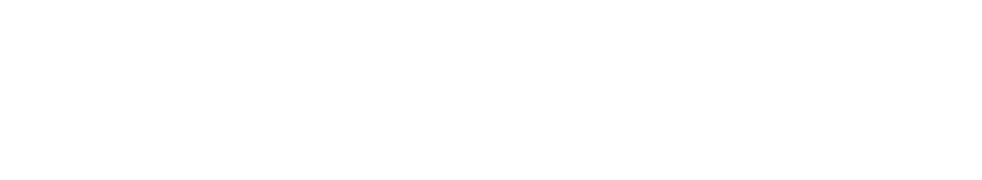
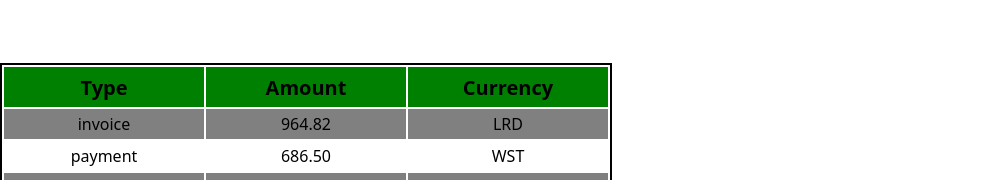
Before and after one commit to ViacheslavSosnovskiy/goit-react-hw-01-components, a React (Create React App) app: page / in a window 1280 px wide. Shown: the part 769-949 px from the top of the page, without its empty margins (0-982 px from the left). Before the commit the page ends 832 px from the top, so only its background shows below. Built offline with nearby package versions, Linux system fonts and the light colour scheme.

Commit message:
task4 done

```diff
--- a/src/components/App.js
+++ b/src/components/App.js
@@ -1,10 +1,12 @@
 import Profile from "./Profile/Profile";
 import Statistics from "./Statistics/Statistics";
 import FriendList from "./FriendList/FriendList";
-// --------------------------------------------
+import TransactionHistory from "./TransactionHistory/TransactionHistory";
+// ----------------------------------------------------------------------
 import user from "../data/user.json";
 import statisticalData from "../data/statistical-data.json";
 import friendsData from "../data/friends.json";
+import transactions from "../data/transactions.json";
 
 const App = () => {
   return (
@@ -19,6 +21,7 @@
       />
       <Statistics title="Upload stats" stats={statisticalData} />
       <FriendList friends={friendsData} />
+      <TransactionHistory items={transactions} />;
     </div>
   );
 };
--- /dev/null
+++ b/src/components/TransactionHistory/Item.js
@@ -0,0 +1,10 @@
+const Item = ({ type, amount, currency }) => {
+  return (
+    <tr>
+      <td>{type}</td>
+      <td>{amount}</td>
+      <td>{currency}</td>
+    </tr>
+  );
+};
+export default Item;
--- /dev/null
+++ b/src/components/TransactionHistory/TransactionHistory.js
@@ -0,0 +1,24 @@
+import Item from "./Item";
+import s from "./transaction.module.css";
+
+const TransactionHistory = ({ items }) => {
+  return (
+    <table className={s.transactionHistory}>
+      <thead>
+        <tr>
+          <th>Type</th>
+          <th>Amount</th>
+          <th>Currency</th>
+        </tr>
+      </thead>
+
+      <tbody>
+        {items.map((item) => (
+          <Item key={item.id} {...item} />
+        ))}
+      </tbody>
+    </table>
+  );
+};
+
+export default TransactionHistory;
--- /dev/null
+++ b/src/components/TransactionHistory/transaction.module.css
@@ -0,0 +1,19 @@
+.transactionHistory {
+  border: 2px solid black;
+  text-align: center;
+}
+
+th {
+  width: 200px;
+  height: 40px;
+  font-size: 20px;
+  background-color: green;
+}
+
+td {
+  height: 30px;
+}
+
+tr:nth-child(odd) {
+  background-color: grey;
+}
--- /dev/null
+++ b/src/data/transactions.json
@@ -0,0 +1,122 @@
+[
+    {
+      "id": "1e0700a2-5183-4291-85cc-2065a036a683",
+      "type": "invoice",
+      "amount": "964.82",
+      "currency": "LRD"
+    },
+    {
+      "id": "a30f821b-4d25-4ff0-abdd-e340b3f0dd2b",
+      "type": "payment",
+      "amount": "686.50",
+      "currency": "WST"
+    },
+    {
+      "id": "44dca67a-8e5a-4798-bf8e-b15efd4e1abd",
+      "type": "invoice",
+      "amount": "828.62",
+      "currency": "UGX"
+    },
+    {
+      "id": "ea8ed3dc-2b68-4a53-905a-53ecb0adef33",
+      "type": "withdrawal",
+      "amount": "527.80",
+      "currency": "ALL"
+    },
+    {
+      "id": "ea76146a-0b00-4b80-bc02-a8c822176712",
+      "type": "withdrawal",
+      "amount": "371.43",
+      "currency": "MUR"
+    },
+    {
+      "id": "63ca02f9-d637-46b5-9237-f3b24425e029",
+      "type": "payment",
+      "amount": "862.44",
+      "currency": "AUD"
+    },
+    {
+      "id": "ed0263e8-59a5-4bf1-87e0-2bb88e53dc34",
+      "type": "withdrawal",
+      "amount": "907.00",
+      "currency": "GEL"
+    },
+    {
+      "id": "6013bad0-750c-4691-8bc2-d8f2b43969c4",
+      "type": "withdrawal",
+      "amount": "352.52",
+      "currency": "UGX"
+    },
+    {
+      "id": "252c7be4-8b06-4fa7-8d42-61fb835b70d5",
+      "type": "payment",
+      "amount": "388.98",
+      "currency": "TOP"
+    },
+    {
+      "id": "4eaab41b-b967-40ac-82ed-85fc66f646f1",
+      "type": "deposit",
+      "amount": "103.10",
+      "currency": "BWP"
+    },
+    {
+      "id": "9648a350-8469-42d5-8bf3-18090de5fe67",
+      "type": "withdrawal",
+      "amount": "322.32",
+      "currency": "MRO"
+    },
+    {
+      "id": "9c5c25fb-1a95-4b2f-8d1f-4c4426d677cc",
+      "type": "invoice",
+      "amount": "14.79",
+      "currency": "PYG"
+    },
+    {
+      "id": "43ef232c-80e9-4d6f-b48a-b22405620de3",
+      "type": "payment",
+      "amount": "904.86",
+      "currency": "CHF"
+    },
+    {
+      "id": "5161682e-e620-4019-ab0a-24ceb10fbd20",
+      "type": "withdrawal",
+      "amount": "307.08",
+      "currency": "NOK"
+    },
+    {
+      "id": "7b119d71-42e6-4c42-a141-6818b07bb9ff",
+      "type": "invoice",
+      "amount": "275.07",
+      "currency": "AWG"
+    },
+    {
+      "id": "a4f65722-65c4-4c28-b1f4-b8ed988bb205",
+      "type": "deposit",
+      "amount": "213.10",
+      "currency": "STD"
+    },
+    {
+      "id": "c6e5784b-0ca3-48d6-86e5-b5128af5a523",
+      "type": "invoice",
+      "amount": "116.11",
+      "currency": "CUP CUC"
+    },
+    {
+      "id": "c9ebed6a-3a02-4b49-ac0d-0534b51f2bfd",
+      "type": "invoice",
+      "amount": "878.67",
+      "currency": "HKD"
+    },
+    {
+      "id": "a4a98b0e-b22c-438b-9f83-de2df52110c8",
+      "type": "invoice",
+      "amount": "725.03",
+      "currency": "UYU UYI"
+    },
+    {
+      "id": "b39bfa7a-0166-4c47-94d6-87d20590f746",
+      "type": "payment",
+      "amount": "405.45",
+      "currency": "MDL"
+    }
+  ]
```
